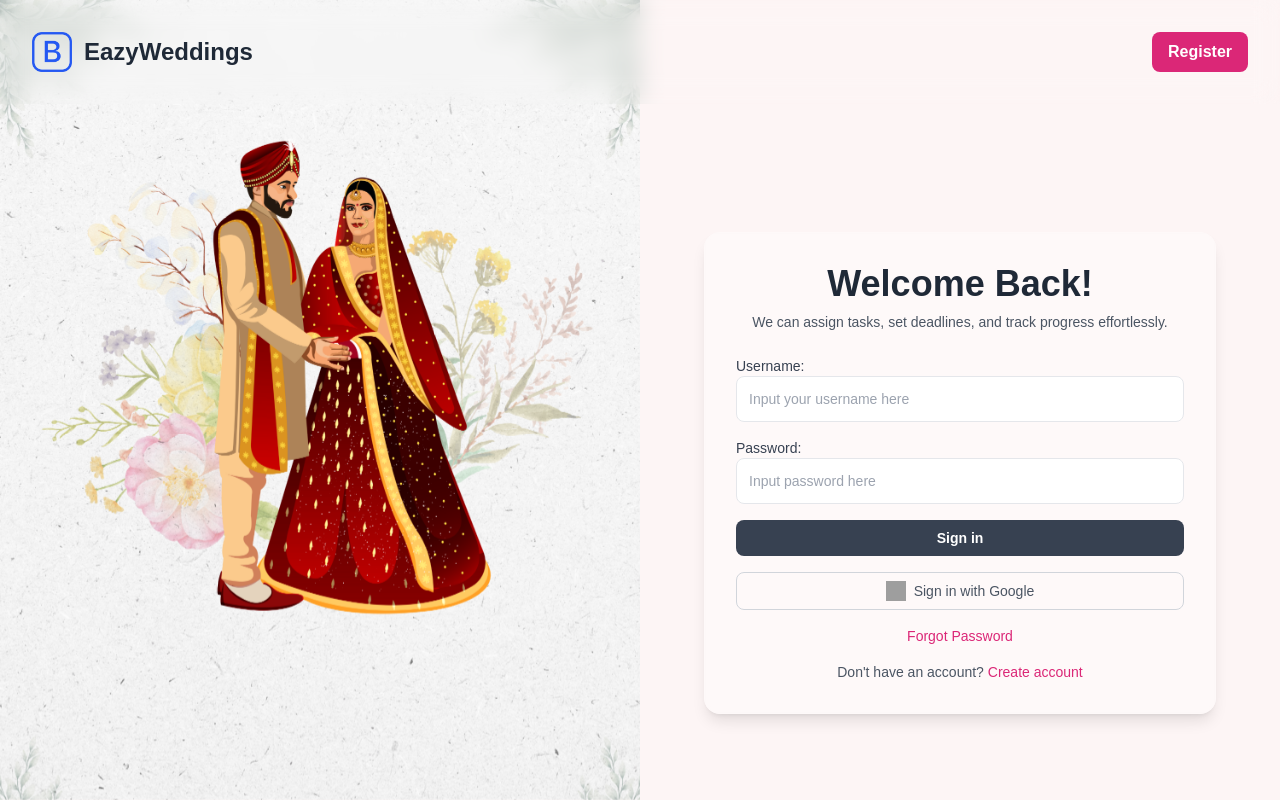
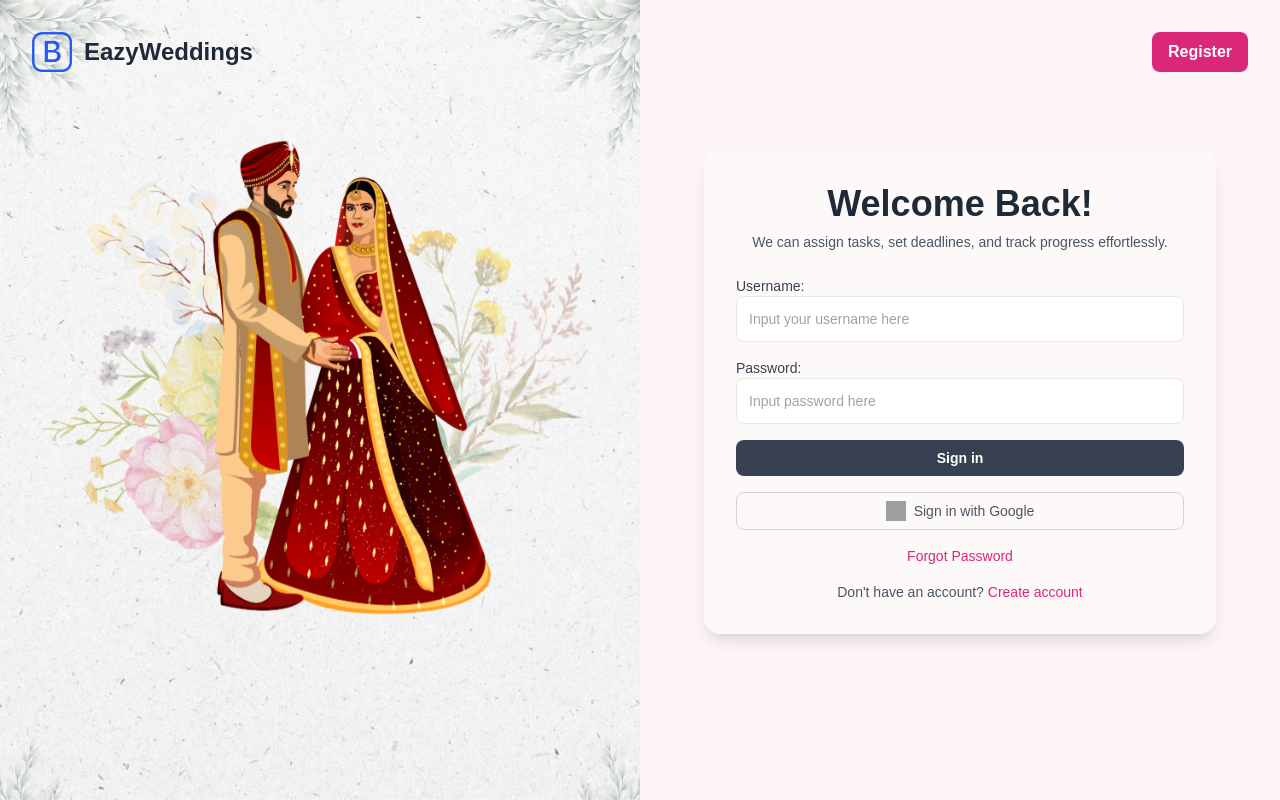
Before and after one commit to anirudh-248/django_website, a Django app: page /login in a window 1280 px wide. Run offline with Django 5.2, Linux system fonts and the light colour scheme; some libraries are stand-ins or nearby versions; grey boxes are pictures that could not be loaded.

Commit message:
Alignment of login and register page

```diff
--- a/templates/login.html
+++ b/templates/login.html
@@ -18,7 +18,7 @@
 
 <body class="bg-[#fdf5f5] font-['Poppins',sans-serif] bg-[url]">
 
-    <header id="header" class="header py-8 px-8 sticky top-0 z-10 backdrop-blur-md bg-transparent">
+    <header id="header" class="header py-8 px-8 sticky top-0 z-10 bg-transparent">
         <div class="container-fluid container-xl mx-auto flex items-center justify-between">
 
             <a href="/" class="logo flex items-center space-x-3">
@@ -48,7 +48,7 @@
         </div>
 
         <!-- Right Form Section -->
-        <div class="w-full lg:w-1/2 ml-auto flex items-center justify-center p-12 mt-20">
+        <div class="w-full lg:w-1/2 ml-auto flex items-center justify-center p-12">
             <!-- Login Form Content -->
             <div class="max-w-lg w-full backdrop-blur-sm bg-white/40 rounded-2xl shadow-lg p-8">
                 <h1 class="text-4xl font-extrabold text-gray-800 text-center">Welcome Back!</h1>
--- a/templates/register.html
+++ b/templates/register.html
@@ -48,7 +48,7 @@
     </header>
 
     <div class="flex justify-center items-center">
-        <div class="w-full max-w-3xl p-8 bg-white bg-opacity-80 backdrop-blur-lg rounded-xl shadow-lg mt-20">
+        <div class="w-full max-w-3xl p-8 bg-white bg-opacity-80 backdrop-blur-lg rounded-xl shadow-lg mb-6">
             <div class="text-center mb-6">
                 <h1 class="text-4xl font-bold text-gray-800">Create Your Account</h1>
             </div>
```
